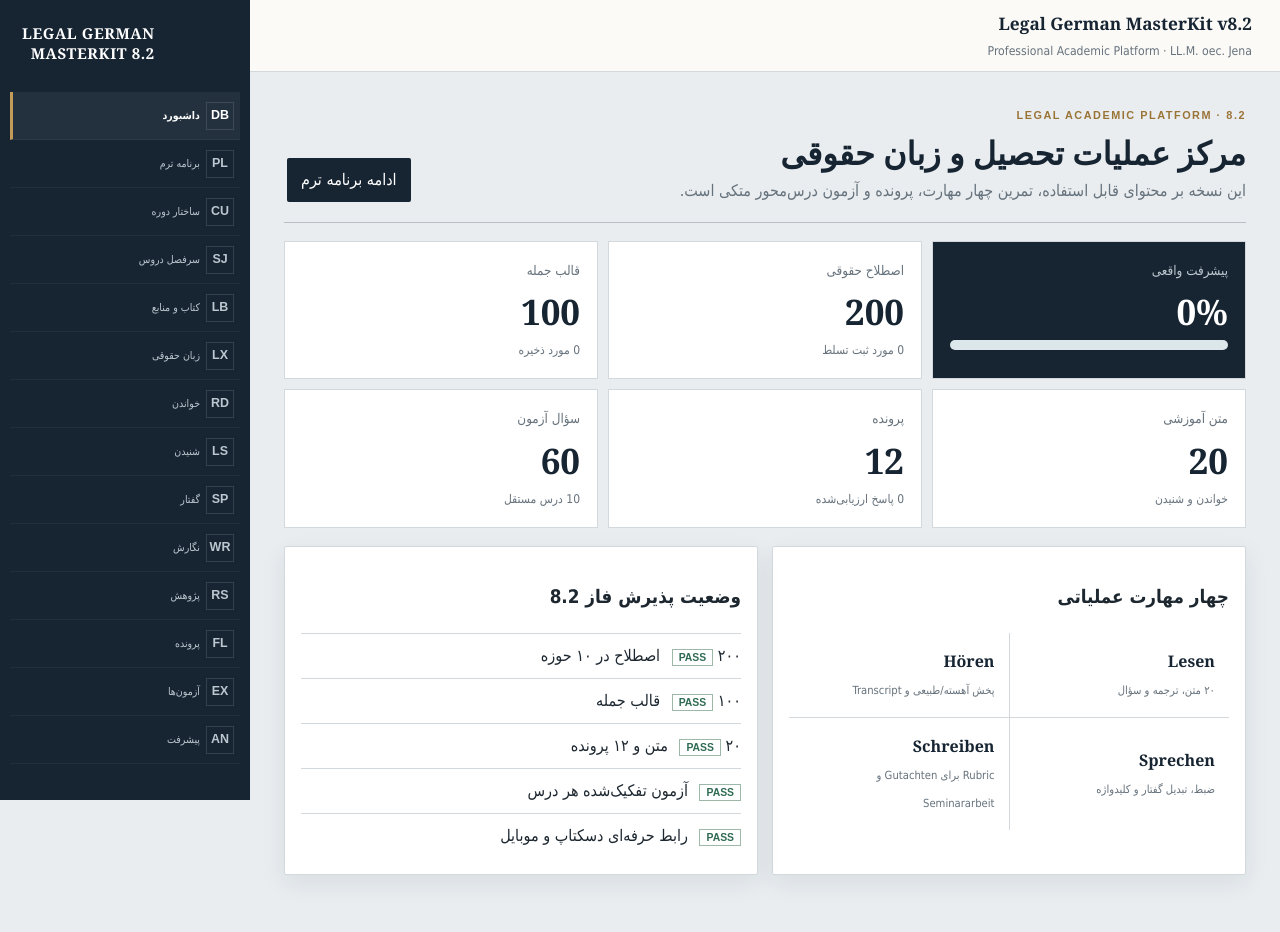
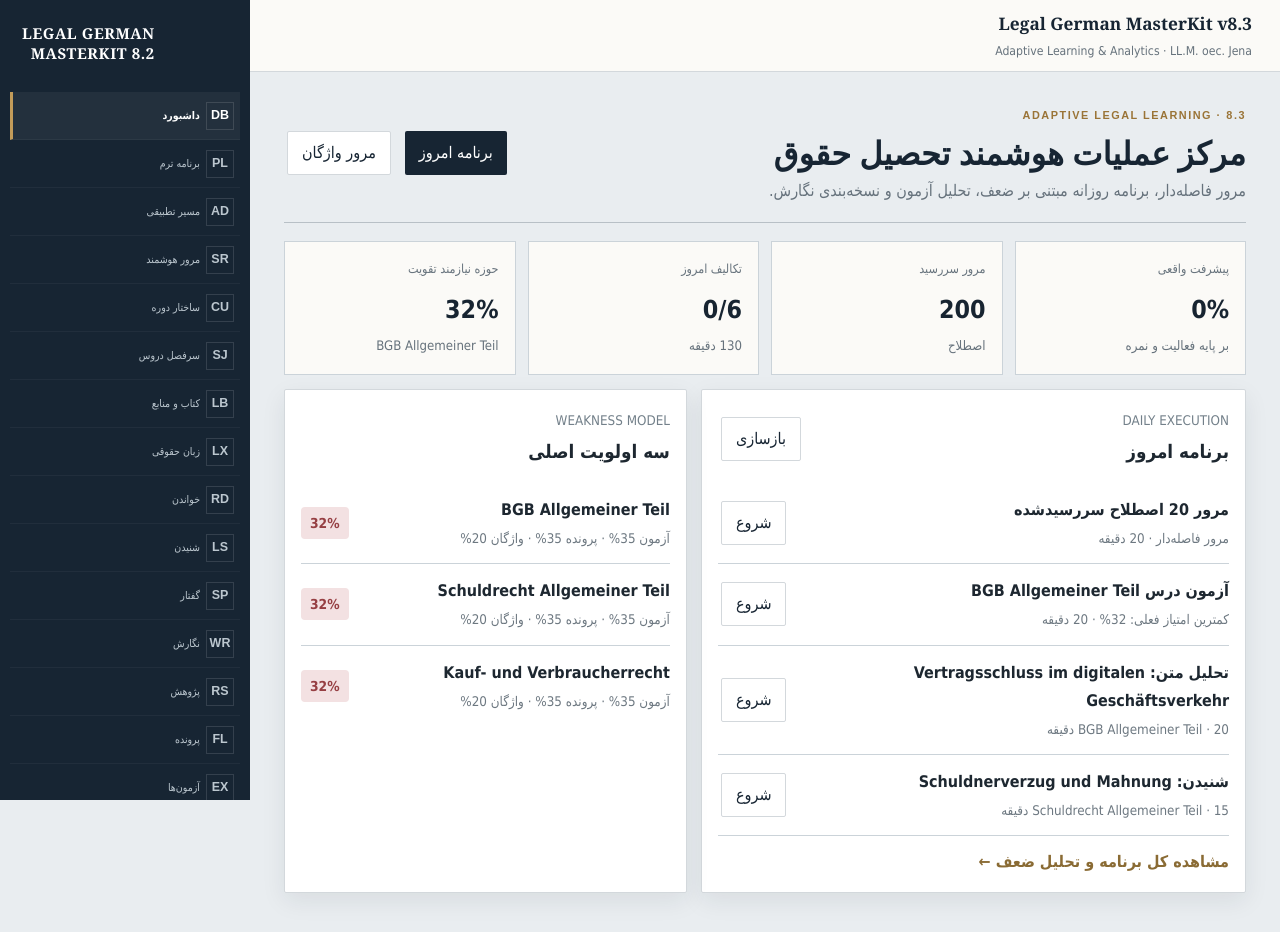
Before and after one commit to Elijoon93/Legal-German-MasterKit, a plain HTML site: page index.html in a window 1280 px wide. Drawn offline with Linux system fonts and the light colour scheme.

Commit message:
release(v8.3): activate adaptive learning, review and reporting modules

```diff
--- a/index.html
+++ b/index.html
@@ -4,23 +4,25 @@
 <meta charset="utf-8">
 <meta name="viewport" content="width=device-width,initial-scale=1,viewport-fit=cover">
 <meta name="theme-color" content="#172533">
-<meta name="description" content="Legal German MasterKit v8.2 Professional Academic Platform">
-<link rel="manifest" href="manifest.webmanifest?v=820">
+<meta name="description" content="Legal German MasterKit v8.3 Adaptive Learning and Analytics">
+<link rel="manifest" href="manifest.webmanifest?v=830">
 <link rel="icon" href="icon.svg">
 <link rel="stylesheet" href="assets/css/style.css?v=810">
 <link rel="stylesheet" href="assets/css/v82-professional.css?v=820">
-<title>Legal German MasterKit v8.2</title>
+<link rel="stylesheet" href="assets/css/v83-depth.css?v=830">
+<title>Legal German MasterKit v8.3</title>
 </head>
 <body>
-<header class="topbar"><div><h1>Legal German MasterKit v8.2</h1><p>Professional Academic Platform · LL.M. oec. Jena</p></div><button id="installBtn" type="button" hidden>نصب</button></header>
+<header class="topbar"><div><h1>Legal German MasterKit v8.3</h1><p>Adaptive Learning & Analytics · LL.M. oec. Jena</p></div><button id="installBtn" type="button" hidden>نصب</button></header>
 <div id="bootError" class="boot-error" hidden><strong>خطا در اجرای برنامه</strong><span id="bootErrorText"></span><button id="retryBtn" type="button">تلاش دوباره</button></div>
 <nav id="mainNav" class="main-nav" aria-label="منوی اصلی"></nav>
 <main class="app-shell">
-<section id="dashboard" class="view active"></section><section id="planner" class="view"></section><section id="curriculum" class="view"></section><section id="subjects" class="view"></section><section id="library" class="view"></section><section id="language" class="view"></section><section id="reading" class="view"></section><section id="listening" class="view"></section><section id="speaking" class="view"></section><section id="writing" class="view"></section><section id="research" class="view"></section><section id="caseLab" class="view"></section><section id="exam" class="view"></section><section id="progressView" class="view"></section>
+<section id="dashboard" class="view active"></section><section id="planner" class="view"></section><section id="adaptive" class="view"></section><section id="reviewCenter" class="view"></section><section id="curriculum" class="view"></section><section id="subjects" class="view"></section><section id="library" class="view"></section><section id="language" class="view"></section><section id="reading" class="view"></section><section id="listening" class="view"></section><section id="speaking" class="view"></section><section id="writing" class="view"></section><section id="research" class="view"></section><section id="caseLab" class="view"></section><section id="exam" class="view"></section><section id="reportCenter" class="view"></section><section id="progressView" class="view"></section>
 </main>
 <noscript><div class="noscript">برای اجرای برنامه باید JavaScript مرورگر فعال باشد.</div></noscript>
 <script src="assets/js/data-core.js?v=810"></script><script src="assets/js/data-language.js?v=810"></script><script src="assets/js/data-learning.js?v=810"></script><script src="assets/js/data-merge.js?v=810"></script>
 <script src="assets/js/v82-data-reset.js?v=820"></script><script src="assets/js/v82-vocab-data.js?v=820"></script><script src="assets/js/v82-sentence-data.js?v=820"></script><script src="assets/js/v82-readings-a.js?v=820"></script><script src="assets/js/v82-readings-b.js?v=820"></script><script src="assets/js/v82-cases-data.js?v=820"></script><script src="assets/js/v82-exams-data.js?v=820"></script>
 <script src="assets/js/app-core.js?v=810"></script><script src="assets/js/app-views1.js?v=810"></script><script src="assets/js/app-views2.js?v=810"></script><script src="assets/js/v82-upgrade-a.js?v=820"></script><script src="assets/js/v82-upgrade-b.js?v=820"></script><script src="assets/js/v82-library-patch.js?v=820"></script>
+<script src="assets/js/v83-engine.js?v=830"></script><script src="assets/js/v83-ui.js?v=830"></script>
 </body>
 </html>
```
